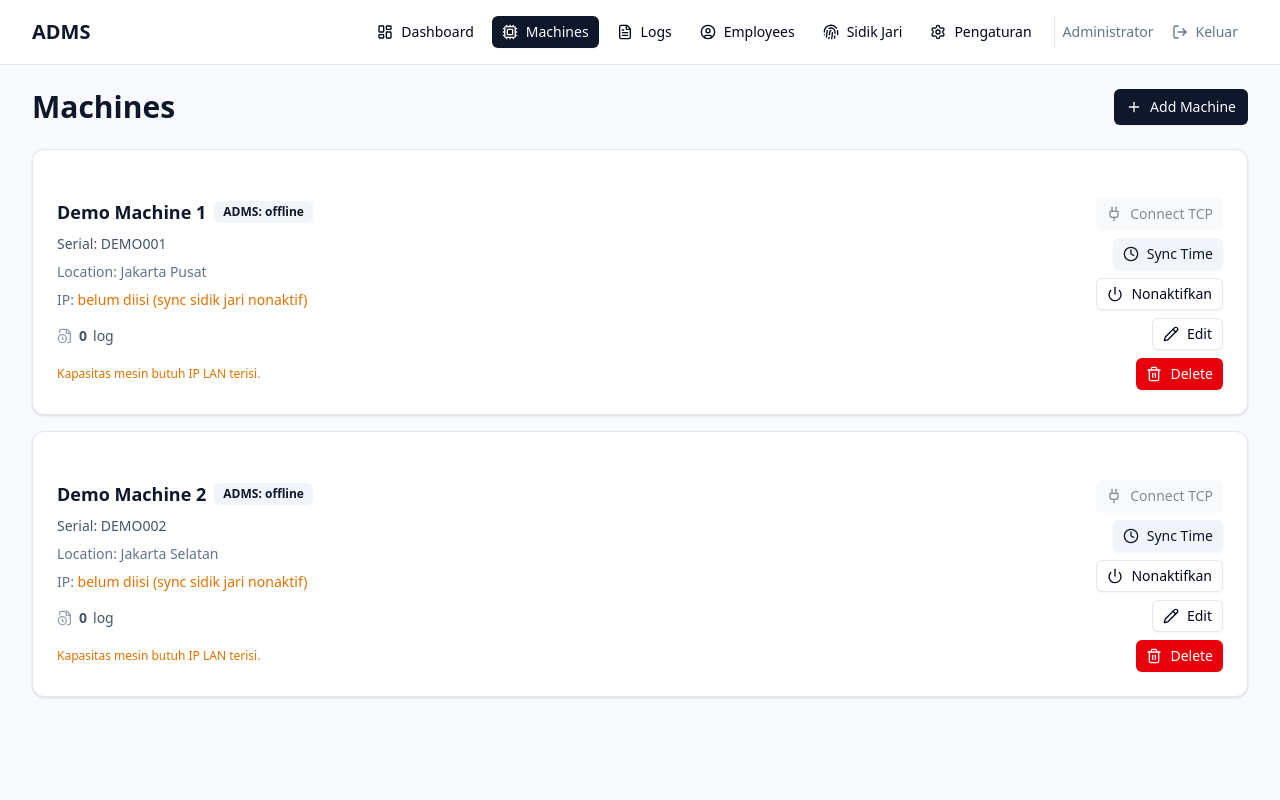
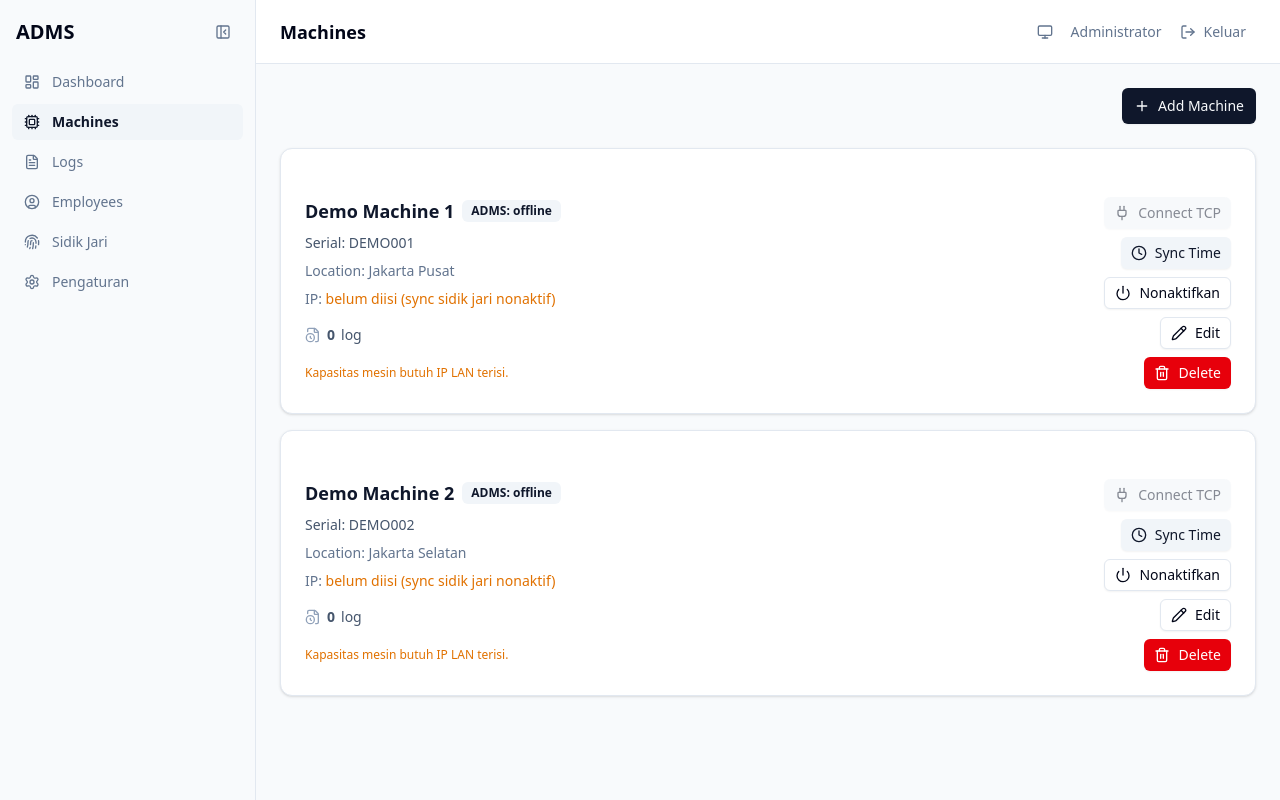
Before and after one commit to budipriyoutomo/talentafinger, a Laravel app: page /machines in a window 1280 px wide. Run offline with Laravel 12, Linux system fonts and the light colour scheme; a user stored in the database is signed in; data comes from the database, SQL or seed files in the repository; data that the repository does not hold is empty; style sheets or scripts are compiled from the project's sources; some libraries are stand-ins or nearby versions.

Commit message:
update sidebar&theme

```diff
--- a/resources/css/app.css
+++ b/resources/css/app.css
@@ -5,10 +5,12 @@
 
 /*
  * Sistem design-token shadcn/ui (base color: slate) untuk Tailwind v4.
- * Dark mode mengikuti preferensi OS (prefers-color-scheme) — sama seperti
- * perilaku aplikasi sebelumnya — sekaligus mendukung override manual via
- * class `.dark` bila kelak ditambah toggle tema.
+ * Tema dikendalikan class `.dark` pada <html> (bukan prefers-color-scheme):
+ * script di app.blade.php yang memasangnya saat boot berdasarkan pilihan user
+ * di localStorage, atau preferensi OS bila pilihannya "system".
  */
+@custom-variant dark (&:where(.dark, .dark *));
+
 @theme {
     --font-sans: 'Instrument Sans', ui-sans-serif, system-ui, sans-serif, 'Apple Color Emoji', 'Segoe UI Emoji',
         'Segoe UI Symbol', 'Noto Color Emoji';
@@ -39,9 +41,17 @@
     --color-border: var(--border);
     --color-input: var(--input);
     --color-ring: var(--ring);
+
+    --color-sidebar: var(--sidebar);
+    --color-sidebar-foreground: var(--sidebar-foreground);
+    --color-sidebar-accent: var(--sidebar-accent);
+    --color-sidebar-accent-foreground: var(--sidebar-accent-foreground);
+    --color-sidebar-border: var(--sidebar-border);
+    --color-sidebar-ring: var(--sidebar-ring);
 }
 
 :root {
+    color-scheme: light;
     --radius: 0.5rem;
     --background: oklch(1 0 0);
     --foreground: oklch(0.129 0.042 264.695);
@@ -62,34 +72,17 @@
     --border: oklch(0.929 0.013 255.508);
     --input: oklch(0.929 0.013 255.508);
     --ring: oklch(0.704 0.04 256.788);
-}
 
-/* Nilai dark dipakai untuk dua mekanisme: auto (OS) + manual (.dark). */
-@media (prefers-color-scheme: dark) {
-    :root {
-        --background: oklch(0.129 0.042 264.695);
-        --foreground: oklch(0.984 0.003 247.858);
-        --card: oklch(0.208 0.042 265.755);
-        --card-foreground: oklch(0.984 0.003 247.858);
-        --popover: oklch(0.208 0.042 265.755);
-        --popover-foreground: oklch(0.984 0.003 247.858);
-        --primary: oklch(0.929 0.013 255.508);
-        --primary-foreground: oklch(0.208 0.042 265.755);
-        --secondary: oklch(0.279 0.041 260.031);
-        --secondary-foreground: oklch(0.984 0.003 247.858);
-        --muted: oklch(0.279 0.041 260.031);
-        --muted-foreground: oklch(0.704 0.04 256.788);
-        --accent: oklch(0.279 0.041 260.031);
-        --accent-foreground: oklch(0.984 0.003 247.858);
-        --destructive: oklch(0.704 0.191 22.216);
-        --destructive-foreground: oklch(0.984 0.003 247.858);
-        --border: oklch(1 0 0 / 10%);
-        --input: oklch(1 0 0 / 15%);
-        --ring: oklch(0.551 0.027 264.364);
-    }
+    --sidebar: oklch(0.984 0.003 247.858);
+    --sidebar-foreground: oklch(0.129 0.042 264.695);
+    --sidebar-accent: oklch(0.968 0.007 247.896);
+    --sidebar-accent-foreground: oklch(0.208 0.042 265.755);
+    --sidebar-border: oklch(0.929 0.013 255.508);
+    --sidebar-ring: oklch(0.704 0.04 256.788);
 }
 
 .dark {
+    color-scheme: dark;
     --background: oklch(0.129 0.042 264.695);
     --foreground: oklch(0.984 0.003 247.858);
     --card: oklch(0.208 0.042 265.755);
@@ -109,6 +102,13 @@
     --border: oklch(1 0 0 / 10%);
     --input: oklch(1 0 0 / 15%);
     --ring: oklch(0.551 0.027 264.364);
+
+    --sidebar: oklch(0.208 0.042 265.755);
+    --sidebar-foreground: oklch(0.984 0.003 247.858);
+    --sidebar-accent: oklch(0.279 0.041 260.031);
+    --sidebar-accent-foreground: oklch(0.984 0.003 247.858);
+    --sidebar-border: oklch(1 0 0 / 10%);
+    --sidebar-ring: oklch(0.551 0.027 264.364);
 }
 
 @layer base {
--- a/resources/js/components/DataTable.jsx
+++ b/resources/js/components/DataTable.jsx
@@ -101,7 +101,7 @@ export function DataTable({ columns, data, filterPlaceholder = 'Filter...' }) {
       </div>
 
       {/* Pagination */}
-      <div className="flex items-center justify-between space-x-2">
+      <div className="flex flex-wrap items-center justify-between gap-2">
         <div className="flex-1 text-sm text-slate-500 dark:text-slate-400">
           {table.getFilteredSelectedRowModel().rows.length} of{' '}
           {table.getFilteredRowModel().rows.length} row(s) selected.
--- /dev/null
+++ b/resources/js/components/ThemeToggle.jsx
@@ -0,0 +1,32 @@
+import React from 'react'
+import { Monitor, Moon, Sun } from 'lucide-react'
+import { Button } from '@/components/ui/button'
+import { useTheme } from '@/lib/theme'
+
+const OPTIONS = [
+  { value: 'light', label: 'Terang', Icon: Sun },
+  { value: 'dark', label: 'Gelap', Icon: Moon },
+  { value: 'system', label: 'Ikuti Sistem', Icon: Monitor },
+]
+
+export default function ThemeToggle({ className }) {
+  const [theme, setTheme] = useTheme()
+
+  const index = Math.max(0, OPTIONS.findIndex((o) => o.value === theme))
+  const current = OPTIONS[index]
+  const next = OPTIONS[(index + 1) % OPTIONS.length]
+  const { Icon } = current
+
+  return (
+    <Button
+      variant="ghost"
+      size="icon"
+      onClick={() => setTheme(next.value)}
+      className={className}
+      title={`Tema: ${current.label} — klik untuk ${next.label}`}
+      aria-label={`Tema: ${current.label}. Klik untuk ganti ke ${next.label}.`}
+    >
+      <Icon className="h-4 w-4" />
+    </Button>
+  )
+}
--- a/resources/js/layouts/Layout.jsx
+++ b/resources/js/layouts/Layout.jsx
@@ -1,14 +1,33 @@
-import React from 'react'
-import { Link, router, usePage } from '@inertiajs/react'
+import React, { useCallback, useEffect, useState } from 'react'
+import { router, usePage } from '@inertiajs/react'
 import { confirmToast } from '@/lib/confirm'
 import { Button } from '@/components/ui/button'
-import { LayoutDashboard, Cpu, FileText, UserCircle, Fingerprint, Settings, LogOut } from 'lucide-react'
+import ThemeToggle from '@/components/ThemeToggle'
+import { LogOut, Menu } from 'lucide-react'
+import Sidebar, { navItems } from './Sidebar'
+
+const COLLAPSED_KEY = 'adms.sidebar.collapsed'
 
 export default function Layout({ children }) {
   const { url, props } = usePage()
   const user = props?.auth?.user
 
-  const isActive = (path) => url === path
+  const current = navItems.find((item) => item.href === url.split('?')[0])
+  const pageTitle = current ? (current.title ?? current.label) : ''
+
+  // Dibaca saat inisialisasi state (bukan di useEffect) supaya sidebar tidak
+  // sempat berkedip lebar dulu sebelum menyusut.
+  const [collapsed, setCollapsed] = useState(() => {
+    if (typeof window === 'undefined') return false
+    return window.localStorage.getItem(COLLAPSED_KEY) === '1'
+  })
+  const [mobileOpen, setMobileOpen] = useState(false)
+
+  useEffect(() => {
+    window.localStorage.setItem(COLLAPSED_KEY, collapsed ? '1' : '0')
+  }, [collapsed])
+
+  const closeMobile = useCallback(() => setMobileOpen(false), [])
 
   const logout = () => {
     confirmToast({
@@ -18,61 +37,58 @@ export default function Layout({ children }) {
     })
   }
 
-  const navItems = [
-    { href: '/dashboard', label: 'Dashboard', icon: LayoutDashboard },
-    { href: '/machines', label: 'Machines', icon: Cpu },
-    { href: '/attendance-logs', label: 'Logs', icon: FileText },
-    { href: '/employee-management', label: 'Employees', icon: UserCircle },
-    { href: '/fingerprints', label: 'Sidik Jari', icon: Fingerprint },
-    { href: '/settings', label: 'Pengaturan', icon: Settings },
-  ]
+  return (
+    <div className="flex min-h-screen bg-slate-50 dark:bg-slate-950">
+      <Sidebar
+        collapsed={collapsed}
+        onToggleCollapse={() => setCollapsed((v) => !v)}
+        mobileOpen={mobileOpen}
+        onCloseMobile={closeMobile}
+      />
 
-  return (
-    <div className="min-h-screen bg-slate-50 dark:bg-slate-950">
-      <nav className="border-b border-slate-200 bg-white dark:border-slate-800 dark:bg-slate-900">
-        <div className="max-w-7xl mx-auto px-4 sm:px-6 lg:px-8">
-          <div className="flex justify-between items-center h-16">
-            <Link href="/dashboard" className="text-xl font-bold text-slate-900 dark:text-slate-50">
-              ADMS
-            </Link>
-            <div className="flex items-center gap-2">
-              {navItems.map(({ href, label, icon: Icon }) => (
-                <Link key={href} href={href}>
-                  <Button
-                    variant={isActive(href) ? 'default' : 'ghost'}
-                    size="sm"
-                    className="flex items-center gap-2"
+      {/* min-w-0: tanpa ini kolom konten menolak menyusut dan tabel lebar
+          (Logs/Fingerprints/Machines) memaksa scroll horizontal di body. */}
+      <div className="flex min-w-0 flex-1 flex-col">
+        <header className="flex h-16 shrink-0 items-center gap-3 border-b border-border bg-card px-4 sm:px-6">
+          <button
+            type="button"
+            onClick={() => setMobileOpen(true)}
+            aria-label="Buka menu"
+            aria-expanded={mobileOpen}
+            className="-ml-2 rounded-md p-2 text-muted-foreground hover:bg-accent hover:text-accent-foreground md:hidden"
           >
-                    <Icon className="h-4 w-4" />
-                    <span className="hidden sm:inline">{label}</span>
-                  </Button>
-                </Link>
-              ))}
+            <Menu className="h-5 w-5" />
+          </button>
+
+          <h1 className="truncate text-lg font-semibold">{pageTitle}</h1>
+
+          <div className="ml-auto flex items-center gap-2">
+            <ThemeToggle className="text-muted-foreground" />
+
             {user && (
-                <div className="flex items-center gap-2 pl-2 ml-1 border-l border-slate-200 dark:border-slate-800">
-                  <span className="hidden md:inline text-sm text-slate-500" title={user.email}>
+              <>
+                <span className="hidden text-sm text-muted-foreground md:inline" title={user.email}>
                   {user.name}
                 </span>
                 <Button
                   variant="ghost"
                   size="sm"
                   onClick={logout}
-                    className="flex items-center gap-2 text-slate-500"
+                  className="flex items-center gap-2 text-muted-foreground"
                   title="Logout"
                 >
                   <LogOut className="h-4 w-4" />
                   <span className="hidden sm:inline">Keluar</span>
                 </Button>
-                </div>
+              </>
             )}
           </div>
-          </div>
-        </div>
-      </nav>
+        </header>
 
-      <main className="max-w-7xl mx-auto py-6 sm:px-6 lg:px-8">
+        <main className="flex-1 px-4 py-6 sm:px-6">
           {children}
         </main>
       </div>
+    </div>
   )
 }
--- /dev/null
+++ b/resources/js/layouts/Sidebar.jsx
@@ -0,0 +1,118 @@
+import React, { useEffect } from 'react'
+import { Link, usePage } from '@inertiajs/react'
+import { cn } from '@/lib/utils'
+import {
+  LayoutDashboard,
+  Cpu,
+  FileText,
+  UserCircle,
+  Fingerprint,
+  Settings,
+  PanelLeftClose,
+  PanelLeftOpen,
+} from 'lucide-react'
+
+// `label` = teks di sidebar (pendek). `title` = judul halaman di topbar, dipakai
+// hanya kalau judulnya beda dari label (mis. "Logs" vs "Attendance Logs").
+export const navItems = [
+  { href: '/dashboard', label: 'Dashboard', icon: LayoutDashboard },
+  { href: '/machines', label: 'Machines', icon: Cpu },
+  { href: '/attendance-logs', label: 'Logs', title: 'Attendance Logs', icon: FileText },
+  { href: '/employee-management', label: 'Employees', icon: UserCircle },
+  { href: '/fingerprints', label: 'Sidik Jari', icon: Fingerprint },
+  { href: '/settings', label: 'Pengaturan', icon: Settings },
+]
+
+export default function Sidebar({ collapsed, onToggleCollapse, mobileOpen, onCloseMobile }) {
+  const { url } = usePage()
+  const pathname = url.split('?')[0]
+
+  // Drawer ditutup saat pindah halaman dan saat Esc ditekan.
+  useEffect(() => {
+    onCloseMobile()
+  }, [url])
+
+  useEffect(() => {
+    if (!mobileOpen) return
+
+    const onKeyDown = (e) => {
+      if (e.key === 'Escape') onCloseMobile()
+    }
+
+    window.addEventListener('keydown', onKeyDown)
+    return () => window.removeEventListener('keydown', onKeyDown)
+  }, [mobileOpen, onCloseMobile])
+
+  return (
+    <>
+      {/* Overlay khusus mobile. z-40 — harus DI BAWAH dialog (z-50), kalau tidak
+          drawer menutupi BulkDistributeDialog / EmployeeFingerprintDialog. */}
+      {mobileOpen && (
+        <div
+          onClick={onCloseMobile}
+          className="fixed inset-0 z-40 bg-black/50 md:hidden"
+          aria-hidden="true"
+        />
+      )}
+
+      <aside
+        className={cn(
+          // Mobile: drawer melayang selebar w-64 yang di-slide dari kiri.
+          // Desktop (md+): kolom statis, lebarnya ikut state collapsed.
+          'fixed inset-y-0 left-0 z-40 w-64 shrink-0 border-r border-sidebar-border bg-sidebar text-sidebar-foreground transition-[width,transform] duration-200 md:static md:translate-x-0',
+          mobileOpen ? 'translate-x-0' : '-translate-x-full',
+          collapsed ? 'md:w-16' : 'md:w-64'
+        )}
+      >
+        <div
+          className={cn(
+            'flex h-16 items-center justify-between px-4',
+            collapsed && 'md:justify-center md:px-0'
+          )}
+        >
+          <Link
+            href="/dashboard"
+            className={cn('text-xl font-bold', collapsed && 'md:hidden')}
+          >
+            ADMS
+          </Link>
+
+          <button
+            type="button"
+            onClick={onToggleCollapse}
+            aria-label={collapsed ? 'Lebarkan menu' : 'Ciutkan menu'}
+            className="hidden rounded-md p-2 text-muted-foreground hover:bg-sidebar-accent hover:text-sidebar-accent-foreground md:block"
+          >
+            {collapsed ? <PanelLeftOpen className="h-4 w-4" /> : <PanelLeftClose className="h-4 w-4" />}
+          </button>
+        </div>
+
+        <nav aria-label="Menu utama" className="space-y-1 px-3 pb-4">
+          {navItems.map(({ href, label, icon: Icon }) => {
+            const active = pathname === href
+
+            return (
+              <Link
+                key={href}
+                href={href}
+                aria-current={active ? 'page' : undefined}
+                title={collapsed ? label : undefined}
+                className={cn(
+                  'flex items-center gap-3 rounded-md px-3 py-2 text-sm transition-colors',
+                  collapsed && 'md:justify-center md:px-0',
+                  active
+                    ? 'bg-sidebar-accent font-semibold text-sidebar-accent-foreground'
+                    : 'font-medium text-muted-foreground hover:bg-sidebar-accent hover:text-sidebar-accent-foreground'
+                )}
+              >
+                <Icon className="h-4 w-4 shrink-0" />
+                {/* Label tetap tampil di drawer mobile meski state desktop-nya collapsed. */}
+                <span className={cn(collapsed && 'md:hidden')}>{label}</span>
+              </Link>
+            )
+          })}
+        </nav>
+      </aside>
+    </>
+  )
+}
--- /dev/null
+++ b/resources/js/lib/theme.js
@@ -0,0 +1,48 @@
+import { useCallback, useEffect, useState } from 'react'
+
+export const THEME_KEY = 'adms.theme'
+export const THEMES = ['light', 'dark', 'system']
+
+const media = () => window.matchMedia('(prefers-color-scheme: dark)')
+
+export function getStoredTheme() {
+  if (typeof window === 'undefined') return 'system'
+  try {
+    const value = window.localStorage.getItem(THEME_KEY)
+    return value === 'light' || value === 'dark' ? value : 'system'
+  } catch {
+    return 'system'
+  }
+}
+
+// Nilai .dark pada <html> harus tetap sinkron dengan script boot di
+// app.blade.php — keduanya memakai aturan resolve yang sama.
+export function applyTheme(theme) {
+  const dark = theme === 'dark' || (theme === 'system' && media().matches)
+  document.documentElement.classList.toggle('dark', dark)
+}
+
+export function useTheme() {
+  const [theme, setTheme] = useState(getStoredTheme)
+
+  useEffect(() => {
+    if (theme !== 'system') return
+    const mq = media()
+    const onChange = () => applyTheme('system')
+    mq.addEventListener('change', onChange)
+    return () => mq.removeEventListener('change', onChange)
+  }, [theme])
+
+  const changeTheme = useCallback((next) => {
+    try {
+      if (next === 'system') window.localStorage.removeItem(THEME_KEY)
+      else window.localStorage.setItem(THEME_KEY, next)
+    } catch {
+      // Private mode / storage penuh: tema tetap berlaku untuk sesi ini.
+    }
+    applyTheme(next)
+    setTheme(next)
+  }, [])
+
+  return [theme, changeTheme]
+}
--- a/resources/js/pages/AttendanceLogs.jsx
+++ b/resources/js/pages/AttendanceLogs.jsx
@@ -339,9 +339,8 @@ export default function AttendanceLogs({ logs = [], machines = [], brands = [],
       <Head title="Attendance Logs" />
 
       <div className="space-y-6">
-        <div className="flex justify-between items-center">
-          <h1 className="text-3xl font-bold text-slate-900 dark:text-slate-50">Attendance Logs</h1>
-          <div className="flex gap-2">
+        <div className="flex flex-wrap items-center justify-end gap-2">
+          <div className="flex flex-wrap gap-2">
             <Button
               onClick={() => setAutoRefresh((v) => !v)}
               variant={autoRefresh ? 'default' : 'outline'}
--- a/resources/js/pages/Dashboard.jsx
+++ b/resources/js/pages/Dashboard.jsx
@@ -45,8 +45,7 @@ export default function Dashboard({ machines = [], stats = {} }) {
       <Head title="Dashboard" />
 
       <div className="space-y-6">
-        <div className="flex justify-between items-center">
-          <h1 className="text-3xl font-bold text-slate-900 dark:text-slate-50">Dashboard</h1>
+        <div className="flex justify-end">
           <div className="text-sm text-slate-500 dark:text-slate-400">
             Last updated: {new Date().toLocaleTimeString()}
           </div>
--- a/resources/js/pages/EmployeeManagement.jsx
+++ b/resources/js/pages/EmployeeManagement.jsx
@@ -26,8 +26,6 @@ export default function EmployeeManagement({ employees = [], machines = [], comp
       <Head title="Employees" />
 
       <div className="space-y-6">
-        <h1 className="text-3xl font-bold text-slate-900 dark:text-slate-50">Employees</h1>
-
         {/* Tab switcher */}
         <div className="flex gap-2 border-b border-slate-200 dark:border-slate-800">
           {tabs.map(({ key, label, icon: Icon }) => (
--- a/resources/js/pages/Fingerprints.jsx
+++ b/resources/js/pages/Fingerprints.jsx
@@ -483,8 +483,6 @@ export default function Fingerprints({ machines = [], employeesByPin = {} }) {
       <Head title="Sidik Jari" />
 
       <div className="space-y-6">
-        <h1 className="text-3xl font-bold text-slate-900 dark:text-slate-50">Sidik Jari</h1>
-
         <Card>
           <CardContent className="pt-6 text-sm text-slate-600 dark:text-slate-300">
             Sinkronisasi sidik jari antar mesin lewat koneksi langsung (TCP 4370). Pilih mesin sumber,
--- a/resources/js/pages/Login.jsx
+++ b/resources/js/pages/Login.jsx
@@ -3,6 +3,7 @@ import { Head, useForm } from '@inertiajs/react'
 import { Card, CardContent, CardDescription, CardHeader, CardTitle } from '@/components/ui/card'
 import { Button } from '@/components/ui/button'
 import { Input } from '@/components/ui/input'
+import ThemeToggle from '@/components/ThemeToggle'
 import { LogIn, Loader2, Lock } from 'lucide-react'
 
 export default function Login() {
@@ -18,8 +19,9 @@ export default function Login() {
   }
 
   return (
-    <div className="min-h-screen flex items-center justify-center bg-slate-50 dark:bg-slate-950 px-4">
+    <div className="relative min-h-screen flex items-center justify-center bg-slate-50 dark:bg-slate-950 px-4">
       <Head title="Login" />
+      <ThemeToggle className="absolute right-4 top-4 text-muted-foreground" />
       <Card className="w-full max-w-sm">
         <CardHeader className="space-y-1">
           <div className="flex items-center gap-2">
--- a/resources/js/pages/Machines.jsx
+++ b/resources/js/pages/Machines.jsx
@@ -259,8 +259,7 @@ export default function Machines({ machines = [] }) {
       <Head title="Machines" />
 
       <div className="space-y-6">
-        <div className="flex justify-between items-center">
-          <h1 className="text-3xl font-bold text-slate-900 dark:text-slate-50">Machines</h1>
+        <div className="flex justify-end">
           <Button onClick={showForm ? closeForm : openCreate} className="gap-2">
             <Plus className="h-4 w-4" />
             {showForm ? 'Cancel' : 'Add Machine'}
--- a/resources/js/pages/Settings.jsx
+++ b/resources/js/pages/Settings.jsx
@@ -2,7 +2,7 @@ import React, { useState } from 'react'
 import { Head, usePage } from '@inertiajs/react'
 import Layout from '../layouts/Layout'
 import { Button } from '@/components/ui/button'
-import { Settings as SettingsIcon, SlidersHorizontal, Users } from 'lucide-react'
+import { SlidersHorizontal, Users } from 'lucide-react'
 import AppSettingsPanel from '@/components/AppSettingsPanel'
 import UsersPanel from '@/components/UsersPanel'
 
@@ -33,15 +33,9 @@ export default function Settings({ groups = {}, users = [], roles = [] }) {
       <Head title="Pengaturan" />
 
       <div className="space-y-6">
-        <div>
-          <h1 className="text-2xl font-bold text-slate-900 dark:text-slate-50 flex items-center gap-2">
-            <SettingsIcon className="h-6 w-6 text-indigo-500" />
-            Pengaturan
-          </h1>
-          <p className="text-sm text-slate-500 mt-1">
-            Konfigurasi aplikasi serta manajemen user & role.
-          </p>
-        </div>
+        <p className="text-sm text-slate-500">
+          Konfigurasi aplikasi serta manajemen user &amp; role.
+        </p>
 
         {/* Tab switcher */}
         <div className="flex gap-2 border-b border-slate-200 dark:border-slate-800">
--- a/resources/views/app.blade.php
+++ b/resources/views/app.blade.php
@@ -6,6 +6,20 @@
     <meta name="csrf-token" content="{{ csrf_token() }}">
     <title inertia>ADMS Middleware</title>
 
+    {{-- Dipasang sebelum CSS/JS app supaya halaman tidak sempat berkedip terang
+         dulu sebelum React sempat menerapkan tema tersimpan. --}}
+    <script>
+        (function () {
+            try {
+                var stored = window.localStorage.getItem('adms.theme');
+                var theme = stored === 'light' || stored === 'dark' ? stored : 'system';
+                var dark = theme === 'dark'
+                    || (theme === 'system' && window.matchMedia('(prefers-color-scheme: dark)').matches);
+                document.documentElement.classList.toggle('dark', dark);
+            } catch (e) {}
+        })();
+    </script>
+
     @vite('resources/js/app.jsx')
     @inertiaHead
 </head>
```
Lines whose indentation alone changed are shown as unchanged.
